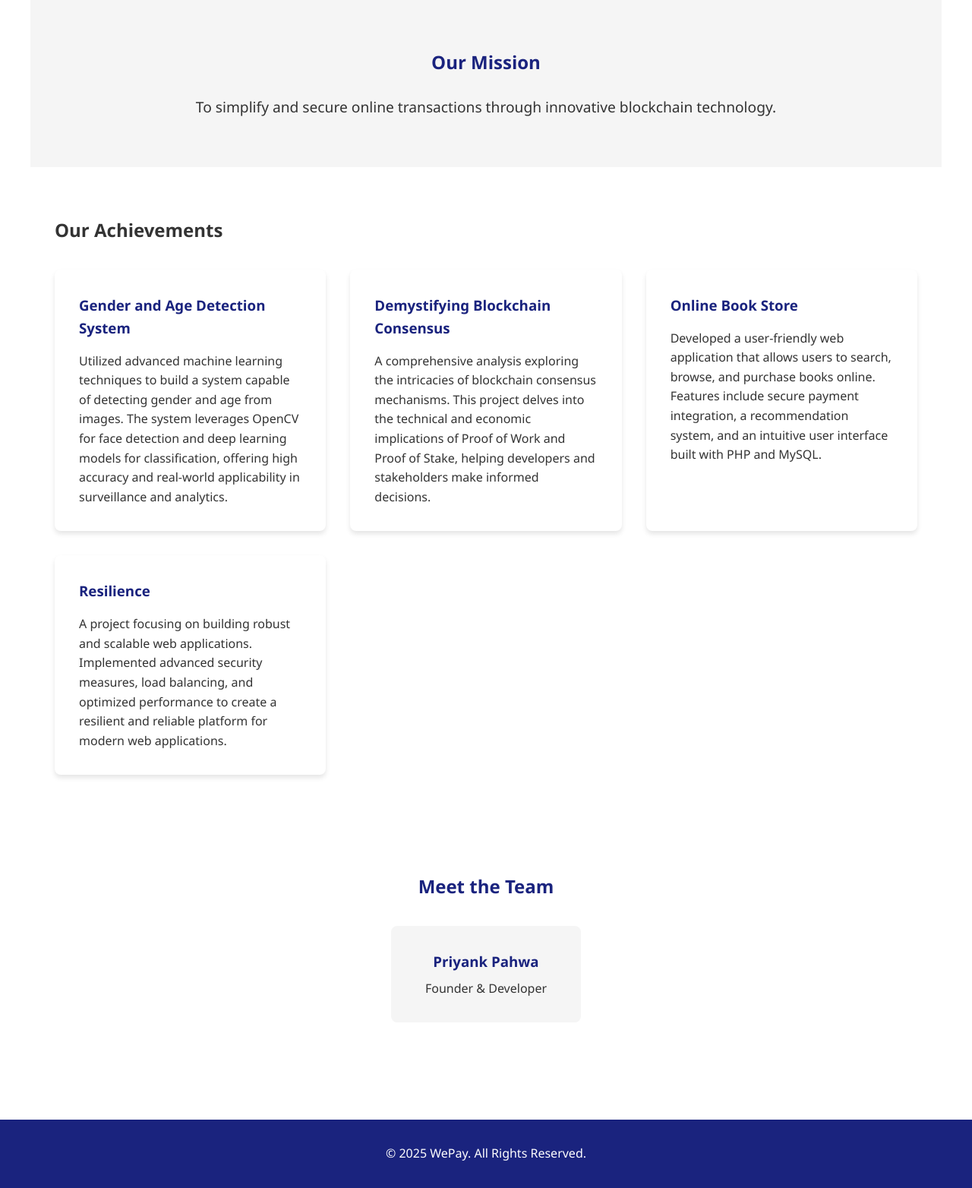
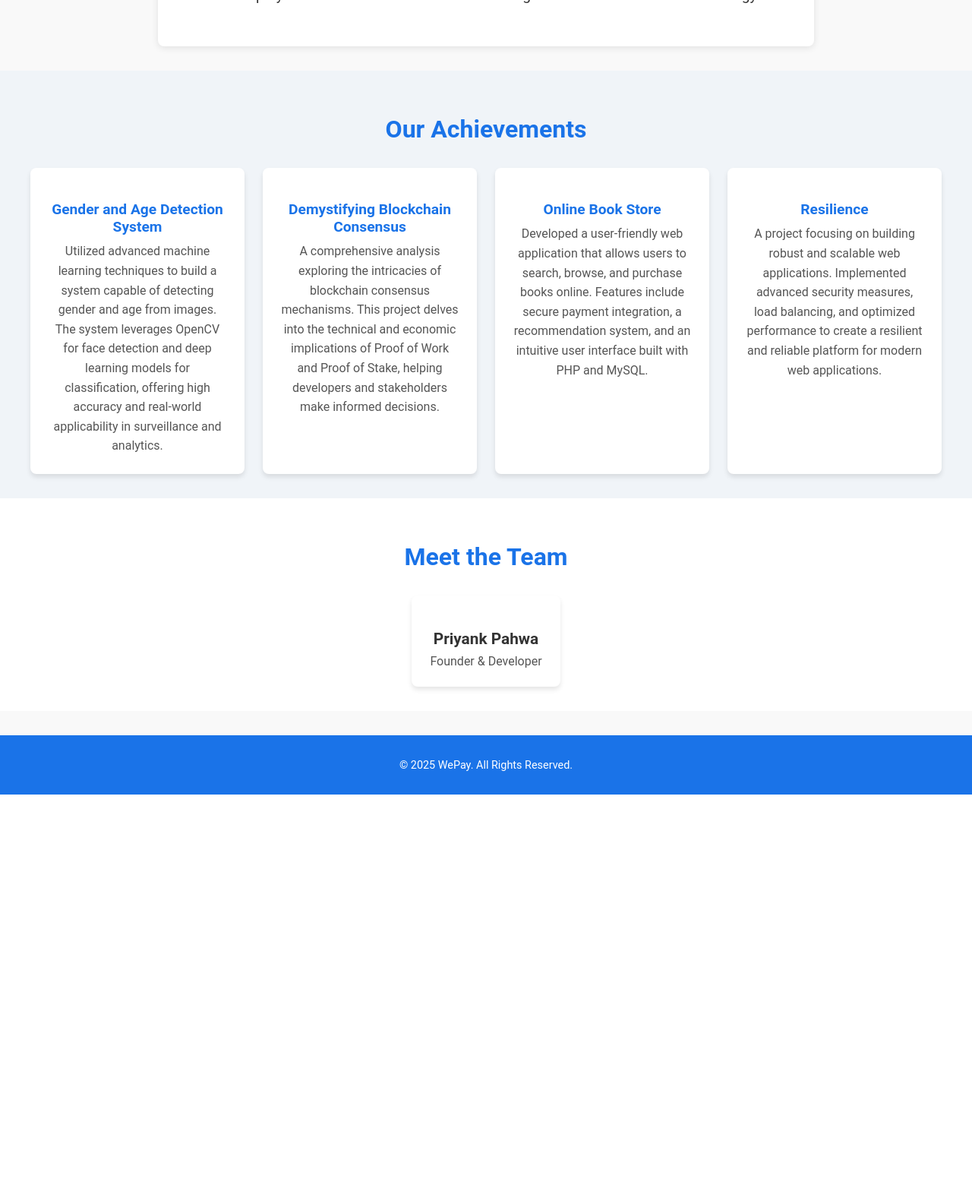
Before and after one commit to Priyank-0401/WePay, a PHP site: page /about.html in a window 1280 px wide. Shown: the part 388-1952 px from the top of the page at 76% size. After the commit the page ends 1434 px from the top, so only its background shows below. Run offline with PHP 8.4, Linux system fonts and the light colour scheme.

Commit message:
Add files via upload

```diff
--- a/about.html
+++ b/about.html
@@ -20,43 +20,51 @@
 
     <main>
         <section class="hero">
+            <div class="hero-content">
                 <h1>Welcome to WePay</h1>
                 <p>Secure Blockchain Transactions Made Simple</p>
+            </div>
         </section>
 
         <section class="mission">
+            <div class="container">
                 <h2>Our Mission</h2>
                 <p>To simplify and secure online transactions through innovative blockchain technology.</p>
+            </div>
         </section>
 
         <section class="achievements">
+            <div class="container">
                 <h2>Our Achievements</h2>
-            <div class="achievement-list">
-                <div class="achievement">
+                <div class="achievement-grid">
+                    <div class="achievement-card">
                         <h3><a href="https://github.com/Priyank-0401/gender-age-detection" target="_blank">Gender and Age Detection System</a></h3>
                         <p>Utilized advanced machine learning techniques to build a system capable of detecting gender and age from images. The system leverages OpenCV for face detection and deep learning models for classification, offering high accuracy and real-world applicability in surveillance and analytics.</p>
                     </div>
-                <div class="achievement">
+                    <div class="achievement-card">
                         <h3><a href="https://github.com/Priyank-0401/Demystifying-Blockchain-Consensus-Proof-of-Work-vs.-Proof-of-Stake" target="_blank">Demystifying Blockchain Consensus</a></h3>
                         <p>A comprehensive analysis exploring the intricacies of blockchain consensus mechanisms. This project delves into the technical and economic implications of Proof of Work and Proof of Stake, helping developers and stakeholders make informed decisions.</p>
                     </div>
-                <div class="achievement">
+                    <div class="achievement-card">
                         <h3><a href="https://github.com/Priyank-0401/Online-Book-Store" target="_blank">Online Book Store</a></h3>
                         <p>Developed a user-friendly web application that allows users to search, browse, and purchase books online. Features include secure payment integration, a recommendation system, and an intuitive user interface built with PHP and MySQL.</p>
                     </div>
-                <div class="achievement">
+                    <div class="achievement-card centered">
                         <h3><a href="https://github.com/Priyank-0401/Resilience" target="_blank">Resilience</a></h3>
                         <p>A project focusing on building robust and scalable web applications. Implemented advanced security measures, load balancing, and optimized performance to create a resilient and reliable platform for modern web applications.</p>
+                    </div>
                 </div>
             </div>
         </section>
 
         <section class="team">
+            <div class="container">
                 <h2>Meet the Team</h2>
-            <div class="team-members">
-                <div class="member">
+                <div class="team-grid">
+                    <div class="team-card">
                         <h3>Priyank Pahwa</h3>
                         <p>Founder & Developer</p>
+                    </div>
                 </div>
             </div>
         </section>
--- a/css/about.css
+++ b/css/about.css
@@ -1,203 +1,187 @@
-* {
+/* ABOUT.CSS */
+
+/* General Styles */
+body {
+    font-family: 'Roboto', sans-serif;
     margin: 0;
     padding: 0;
-    box-sizing: border-box;
-}
-
-body {
-    font-family: 'Segoe UI', system-ui, -apple-system, sans-serif;
-    line-height: 1.6;
+    background-color: #f9f9f9;
     color: #333;
 }
 
-/* Header and Navigation */
+/* Header Styles */
 header {
-    background: linear-gradient(135deg, #1a237e, #0d47a1);
+    background-color: #1a73e8;
+    box-shadow: 0 2px 5px rgba(0, 0, 0, 0.1);
     padding: 1rem 0;
-    position: fixed;
-    width: 100%;
+    position: sticky;
     top: 0;
     z-index: 1000;
-    box-shadow: 0 2px 10px rgba(0, 0, 0, 0.1);
 }
 
-nav ul {
+header nav ul {
+    list-style: none;
     display: flex;
     justify-content: center;
-    gap: 2rem;
-    list-style: none;
-    max-width: 1200px;
-    margin: 0 auto;
-    padding: 0 1rem;
+    margin: 0;
+    padding: 0;
 }
 
-nav a {
-    color: white;
-    text-decoration: none;
-    font-weight: 500;
-    transition: color 0.3s;
+header nav ul li {
+    margin: 0 15px;
 }
 
-nav a:hover {
-    color: #90caf9;
+header nav ul li a {
+    text-decoration: none;
+    color: white;
+    font-size: 1.1rem;
+    font-weight: bold;
+    transition: color 0.3s ease;
 }
 
-/* Main Content */
-main {
-    margin-top: 4rem;
+header nav ul li a:hover {
+    color: #ffcc00;
 }
 
-section {
-    padding: 4rem 2rem;
+/* Hero Section Styles */
+.hero {
+    background: linear-gradient(135deg, #1a73e8, #4caf50);
+    color: white;
+    text-align: center;
+    padding: 2rem 1rem;
+}
+
+.hero-content h1 {
+    font-size: 2.5rem;
+    margin: 1rem;
+}
+
+.hero-content p {
+    font-size: 1.3rem;
+    margin: 0;
+}
+
+/* Mission Section Styles */
+.mission {
+    background-color: #ffffff;
+    padding: 2rem;
+    box-shadow: 0 2px 10px rgba(0, 0, 0, 0.1);
+    border-radius: 8px;
+    margin: 2rem auto;
+    max-width: 800px;
+    text-align: center;
+}
+
+.mission h2 {
+    color: #1a73e8;
+    font-size: 2rem;
+    margin-bottom: 1rem;
+}
+
+.mission p {
+    font-size: 1.2rem;
+    line-height: 1.6;
+}
+
+/* Achievements Section Styles */
+.achievements {
+    padding: 2rem 1rem;
+    background-color: #f0f4f8;
+}
+
+.achievements h2 {
+    text-align: center;
+    font-size: 2rem;
+    color: #1a73e8;
+    margin-bottom: 2rem;
+}
+
+.achievement-grid {
+    display: grid;
+    grid-template-columns: repeat(auto-fit, minmax(250px, 1fr));
+    gap: 1.5rem;
     max-width: 1200px;
     margin: 0 auto;
 }
 
-/* Hero Section */
-.hero {
-    background: linear-gradient(rgba(26, 35, 126, 0.9), rgba(13, 71, 161, 0.9)),
-                url('/api/placeholder/1200/400') center/cover;
-    color: white;
-    text-align: center;
-    padding: 6rem 2rem;
-    margin-top: 0;
-}
-
-.hero h1 {
-    font-size: 3rem;
-    margin-bottom: 1rem;
-    animation: fadeInUp 0.8s ease-out;
-}
-
-.hero p {
-    font-size: 1.5rem;
-    opacity: 0.9;
-    animation: fadeInUp 0.8s ease-out 0.2s backwards;
-}
-
-/* Mission Section */
-.mission {
-    background: #f5f5f5;
+.achievement-card {
+    background: white;
+    border-radius: 8px;
+    box-shadow: 0 4px 6px rgba(0, 0, 0, 0.1);
+    padding: 1.5rem;
+    transition: transform 0.2s ease, box-shadow 0.2s ease;
     text-align: center;
 }
 
-.mission h2 {
-    color: #1a237e;
-    margin-bottom: 1.5rem;
+.achievement-card:hover {
+    transform: translateY(-5px);
+    box-shadow: 0 6px 12px rgba(0, 0, 0, 0.2);
 }
 
-.mission p {
+.achievement-card h3 {
     font-size: 1.2rem;
-    max-width: 800px;
-    margin: 0 auto;
+    color: #333;
+    margin-bottom: 0.5rem;
 }
 
-/* Achievements Section */
-.achievement-list {
-    display: grid;
-    grid-template-columns: repeat(auto-fit, minmax(300px, 1fr));
-    gap: 2rem;
-    margin-top: 2rem;
-}
-
-.achievement {
-    background: white;
-    padding: 2rem;
-    border-radius: 8px;
-    box-shadow: 0 4px 6px rgba(0, 0, 0, 0.1);
-    transition: transform 0.3s;
-}
-
-.achievement:hover {
-    transform: translateY(-5px);
-}
-
-.achievement h3 {
-    color: #1a237e;
-    margin-bottom: 1rem;
-}
-
-.achievement a {
-    color: inherit;
+.achievement-card a {
+    color: #1a73e8;
     text-decoration: none;
 }
 
-.achievement a:hover {
-    color: #0d47a1;
+.achievement-card p {
+    font-size: 1rem;
+    color: #555;
+    margin: 0;
+    line-height: 1.6;
 }
 
-/* Team Section */
+/* Team Section Styles */
 .team {
-    background: #fff;
-    text-align: center;
+    padding: 2rem 1rem;
+    background-color: #ffffff;
 }
 
 .team h2 {
-    color: #1a237e;
+    text-align: center;
+    font-size: 2rem;
+    color: #1a73e8;
     margin-bottom: 2rem;
 }
 
-.team-members {
+.team-grid {
     display: flex;
     justify-content: center;
-    gap: 2rem;
-    flex-wrap: wrap;
+    gap: 1.5rem;
 }
 
-.member {
-    background: #f5f5f5;
-    padding: 2rem;
+.team-card {
+    background: white;
     border-radius: 8px;
-    min-width: 250px;
+    box-shadow: 0 4px 6px rgba(0, 0, 0, 0.1);
+    padding: 1.5rem;
+    text-align: center;
+    max-width: 300px;
 }
 
-.member h3 {
-    color: #1a237e;
+.team-card h3 {
+    font-size: 1.3rem;
+    color: #333;
     margin-bottom: 0.5rem;
 }
 
-/* Footer */
-footer {
-    background: #1a237e;
-    color: white;
-    text-align: center;
-    padding: 2rem;
-    margin-top: 4rem;
+.team-card p {
+    font-size: 1rem;
+    color: #555;
+    margin: 0;
 }
 
-/* Animations */
-@keyframes fadeInUp {
-    from {
-        opacity: 0;
-        transform: translateY(20px);
-    }
-    to {
-        opacity: 1;
-        transform: translateY(0);
-    }
+/* Footer Styles */
+footer {
+    text-align: center;
+    background-color: #1a73e8;
+    color: white;
+    padding: 1rem;
+    font-size: 0.9rem;
+    margin-top: 2rem;
 }
-
-/* Responsive Design */
-@media (max-width: 768px) {
-    nav ul {
-        flex-direction: column;
-        text-align: center;
-        gap: 1rem;
-    }
-
-    .hero {
-        padding: 4rem 1rem;
-    }
-
-    .hero h1 {
-        font-size: 2rem;
-    }
-
-    .hero p {
-        font-size: 1.2rem;
-    }
-
-    section {
-        padding: 3rem 1rem;
-    }
-}
--- a/terms.html
+++ b/terms.html
@@ -57,7 +57,7 @@
             <p>We reserve the right to modify these terms at any time. We will notify users of any material changes via email or through our platform.</p>
 
             <h2>Contact Information</h2>
-            <p>For questions about these Terms of Service, please contact us at legal@wepay.com</p>
+            <p>For questions about these Terms of Service, please contact us at priyankpahwa41@gmail.com</p>
         </div>
     </main>
 
```
Also changed, not shown: css/privacy.css (+45 -31 lines), css/terms.css (+56 -124 lines), privacy.html (+13 -1 lines). Lines whose indentation alone changed are shown as unchanged.
